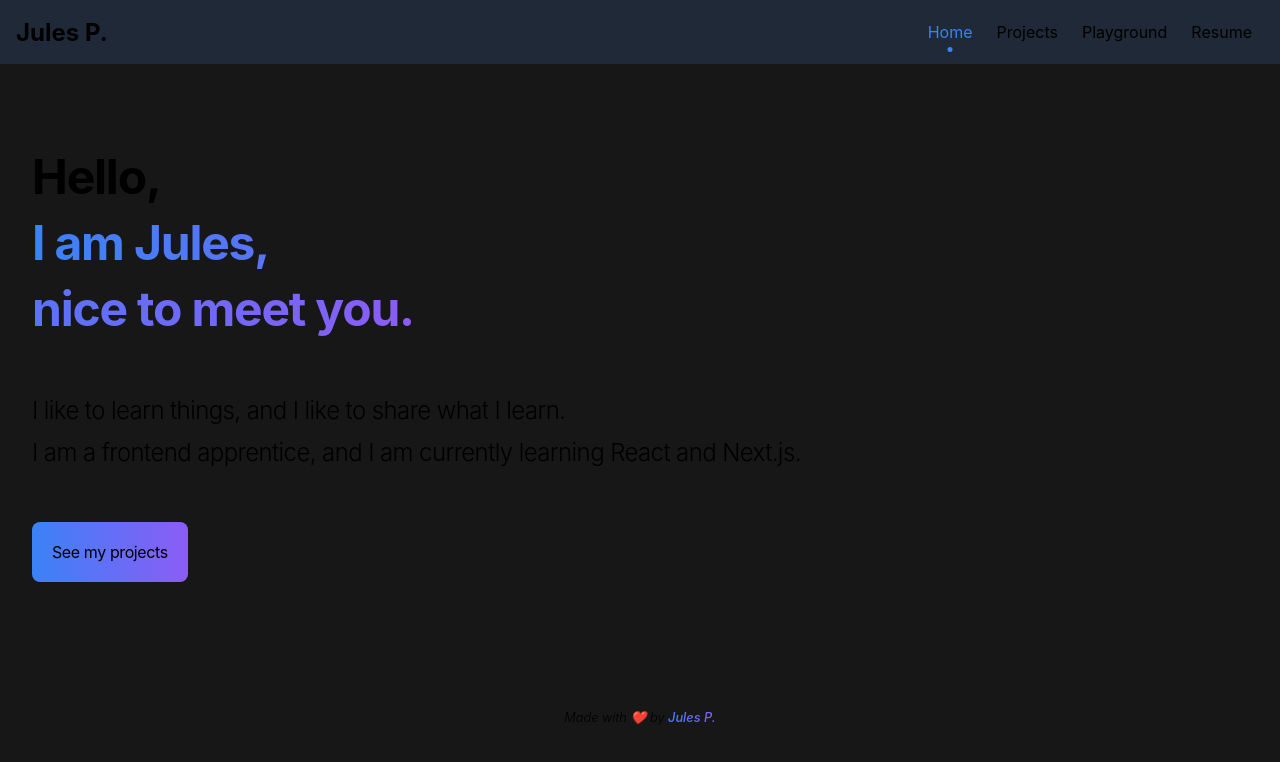
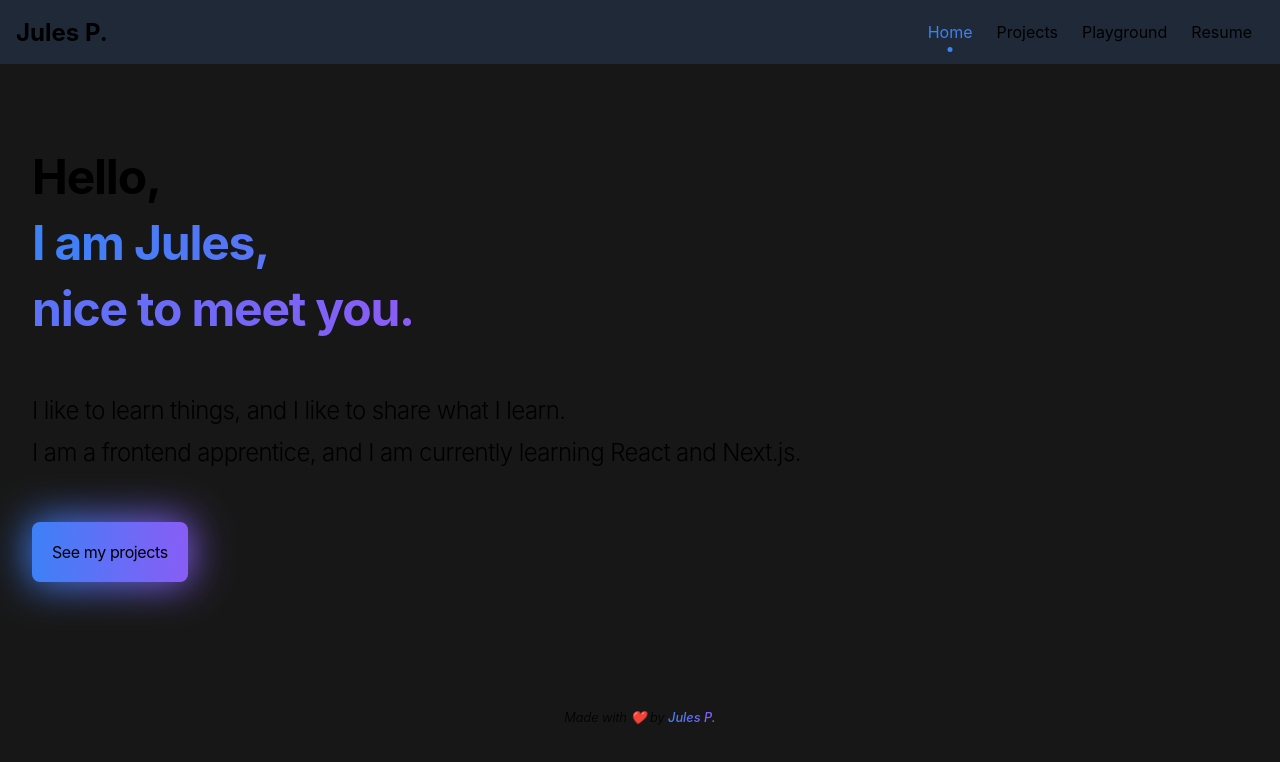
Before and after one commit to jpoissonnet/portfolio, a Next.js app: page / in a window 1280 px wide. Shown: the top 762 px of the page. Built offline with nearby package versions, Linux system fonts and the light colour scheme.

Commit message:
buttono gratino

```diff
--- a/src/app/page.module.css
+++ b/src/app/page.module.css
@@ -32,14 +32,23 @@
 .button {
   padding: 1.25rem;
   border-radius: 0.5rem;
-
   letter-spacing: -0.025em;
-  background-image: linear-gradient(to right, var(--blue), var(--purple));
+  --background-image: linear-gradient(to right, var(--blue), var(--purple));
+  background-image: var(--background-image);
   filter: hue-rotate(0) saturate(100%);
-  transition: filter 200ms ease-in-out, transform 150ms ease-in-out;
+  transition: filter 1s ease-out, transform 150ms ease-in-out;
+  &:hover {
+    filter: hue-rotate(70deg) saturate(50%);
+    transform: translateY(-2px);
+  }
+  &::before {
+    content: "";
+    position: absolute;
+    z-index: -1;
+    inset: -2px;
+    border-radius: 0.5rem;
+    background-image: var(--background-image);
+    transition: width 150ms ease-in-out;
+    filter: blur(20px);
+  }
 }
-
-.button:hover {
-  filter: hue-rotate(70deg) saturate(50%);
-  transform: scale(1.02);
-}
```
